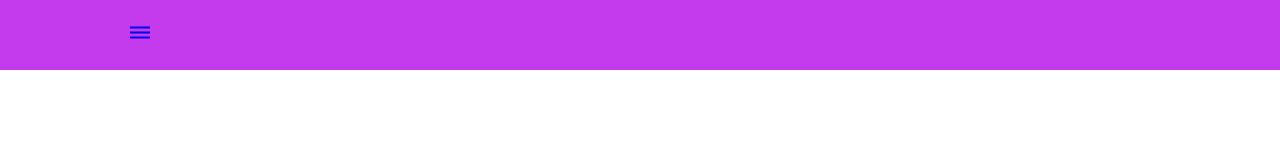
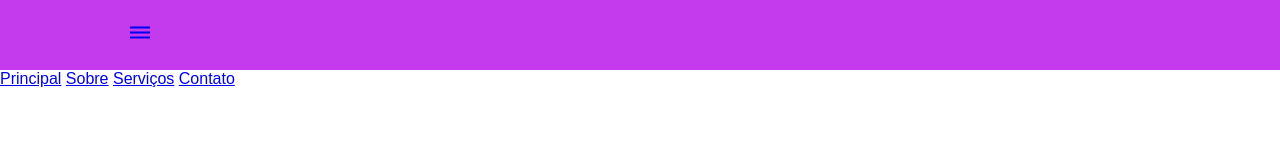
Before and after one commit to higorrocha/menuHamburguerSimples, a plain HTML site: page index.html in a window 1280 px wide. Drawn offline with Linux system fonts and the light colour scheme.

Commit message:
Adicionando nav menu

```diff
--- a/index.html
+++ b/index.html
@@ -13,6 +13,12 @@
 		<div class="topo">
 			<a href="#" class="icone_menu"><i class="material-icons">dehaze</i></a>
 		</div>
-	</header>
+    </header>
+    <nav class="menu">
+		<a href="#" class="item_menu">Principal</a>
+		<a href="#" class="item_menu">Sobre</a>
+		<a href="#" class="item_menu">Serviços</a>
+		<a href="#" class="item_menu">Contato</a>
+	</nav>
 </body>
 </html>
```
